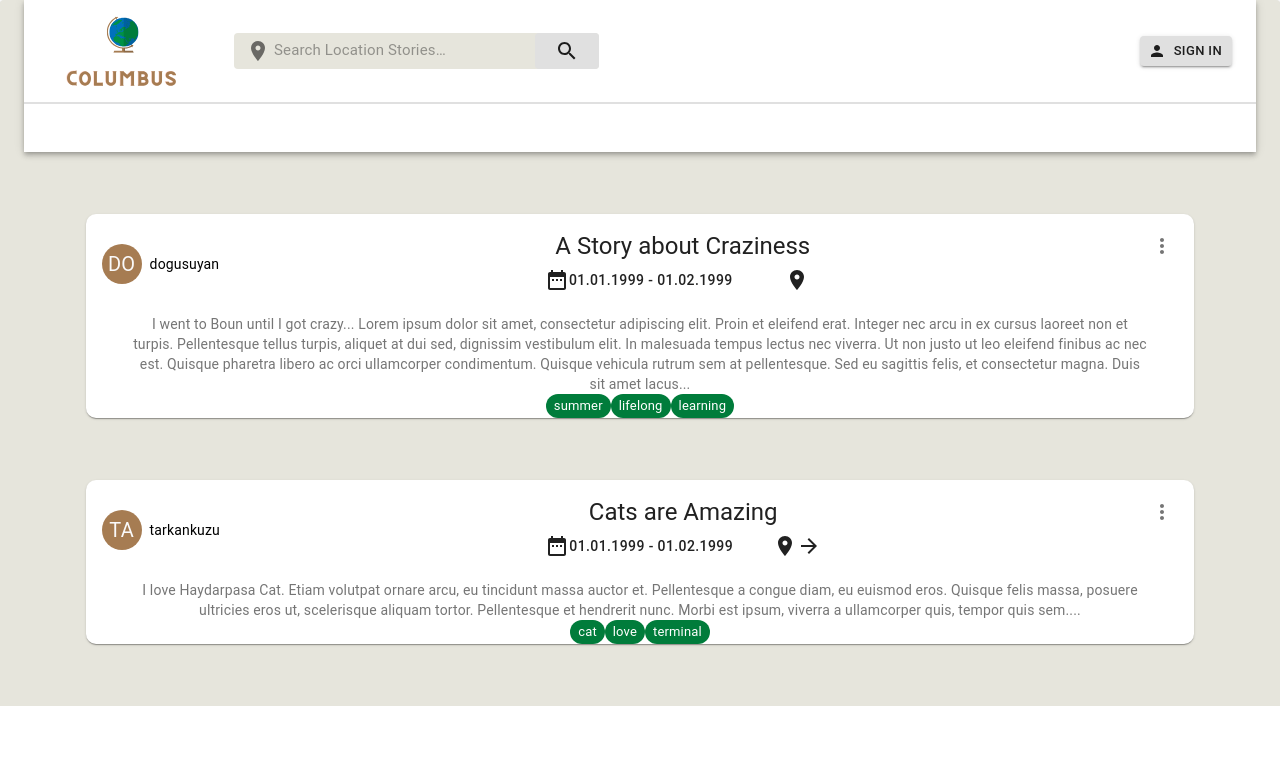
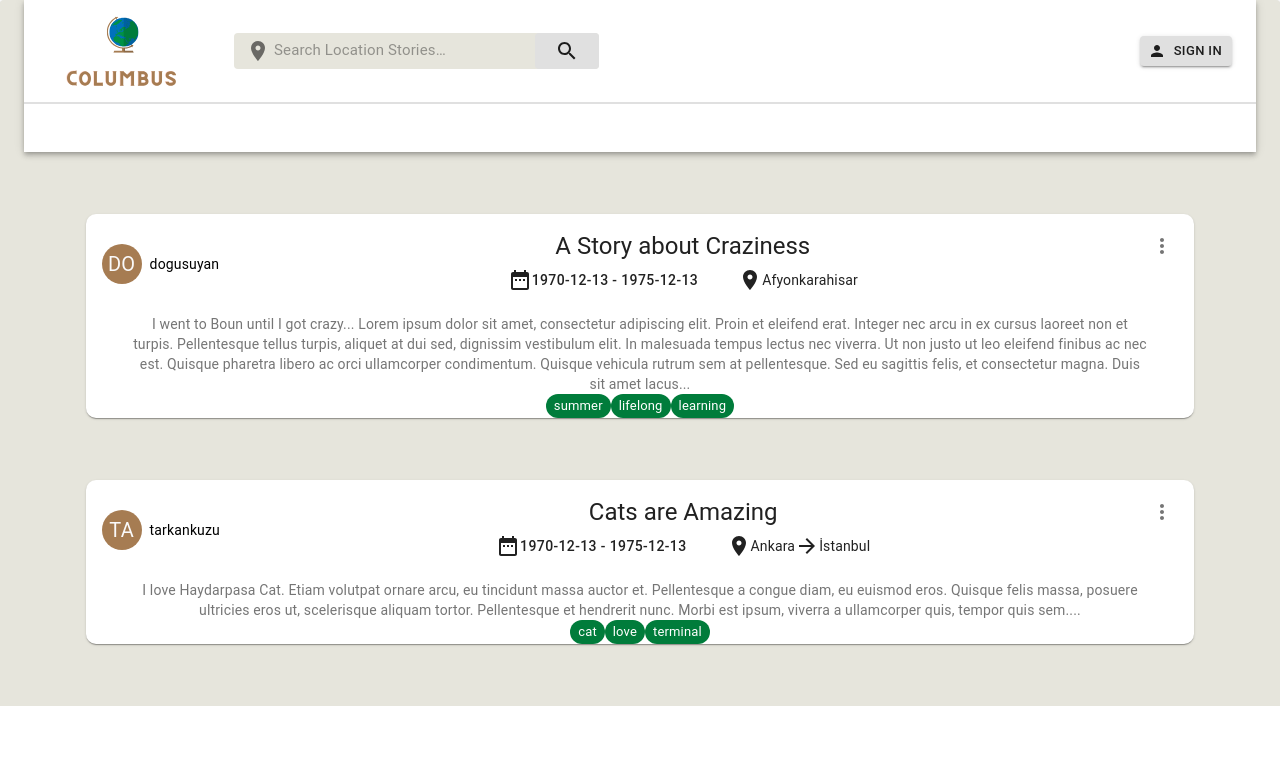
Before and after one commit to bounswe/2021SpringGroup7, a React (Create React App) app in the folder Columbus/frontend/: page /Home in a window 1280 px wide. Shown: the top 778 px of the page. Built offline with nearby package versions, Linux system fonts and the light colour scheme; what react-google-maps would draw is missing.

Commit message:
change dummy posts

```diff
--- a/Columbus/frontend/src/pages/Home/Home.constants.js
+++ b/Columbus/frontend/src/pages/Home/Home.constants.js
@@ -1,40 +1,42 @@
 export const post1 = {
     owner_username: 'dogusuyan',
+    story_id: 2,
+    user_id: 8,
     text: 'I went to Boun until I got crazy... Lorem ipsum dolor sit amet, consectetur adipiscing elit. Proin et eleifend erat. Integer nec arcu in ex cursus laoreet non et turpis. Pellentesque tellus turpis, aliquet at dui sed, dignissim vestibulum elit. In malesuada tempus lectus nec viverra. Ut non justo ut leo eleifend finibus ac nec est. Quisque pharetra libero ac orci ullamcorper condimentum. Quisque vehicula rutrum sem at pellentesque. Sed eu sagittis felis, et consectetur magna. Duis sit amet lacus euismod risus cursus feugiat vel eget lacus. Cras vulputate diam metus, a consectetur neque placerat eget. Nullam at urna et nulla facilisis semper. Nunc sed varius mauris. Aenean hendrerit sodales blandit. Cras euismod aliquet sem, vel accumsan dolor iaculis in. Etiam ac consectetur orci. Pellentesque tincidunt quam tellus, ac condimentum nisl commodo vitae. Integer commodo ante in mollis scelerisque. Nulla turpis est, tempor vitae ante a, posuere accumsan lectus. Praesent quis hendrerit ligula.',
-    time_start: '01.01.1999',
-    time_end: '01.02.1999',
+    time_start: "1970-12-13",
+    time_end: '1975-12-13',
     title: 'A Story about Craziness',
-    locations: ['Ankara'],
+    locations: [{ 'location': 'Afyonkarahisar' }],
     tags: ['summer', 'lifelong', 'learning'],
     multimedia: ['https://images.pexels.com/photos/207691/pexels-photo-207691.jpeg?auto=compress&cs=tinysrgb&dpr=2&h=650&w=940', 'https://images.pexels.com/photos/8264394/pexels-photo-8264394.jpeg?auto=compress&cs=tinysrgb&dpr=2&h=650&w=940', 'https://images.pexels.com/photos/3747505/pexels-photo-3747505.jpeg?auto=compress&cs=tinysrgb&dpr=2&h=650&w=940']
 }
 export const post2 = {
     owner_username: 'tarkankuzu',
     text: 'I love Haydarpasa Cat. Etiam volutpat ornare arcu, eu tincidunt massa auctor et. Pellentesque a congue diam, eu euismod eros. Quisque felis massa, posuere ultricies eros ut, scelerisque aliquam tortor. Pellentesque et hendrerit nunc.  Morbi est ipsum, viverra a ullamcorper quis, tempor quis sem.',
-    time_start: '01.01.1999',
-    time_end: '01.02.1999',
+    time_start: "1970-12-13",
+    time_end: '1975-12-13',
     title: 'Cats are Amazing',
-    locations: ['Ankara', 'İstanbul'],
+    locations: [{ 'location': 'Ankara' }, { 'location': 'İstanbul' }],
     tags: ['cat', 'love', 'terminal'],
     multimedia: ['https://images.pexels.com/photos/8264394/pexels-photo-8264394.jpeg?auto=compress&cs=tinysrgb&dpr=2&h=650&w=940', ]
 }
 export const post3 = {
     owner_username: 'tarkankuzu',
     text: 'I love Haydarpasa Cat. Etiam volutpat ornare arcu, eu tincidunt massa auctor et. Pellentesque a congue diam, eu euismod eros. Quisque felis massa, posuere ultricies eros ut, scelerisque aliquam tortor. Pellentesque et hendrerit nunc.  Morbi est ipsum, viverra a ullamcorper quis, tempor quis sem.',
-    time_start: '01.01.1999',
-    time_end: '01.02.1999',
+    time_start: "1970-12-13",
+    time_end: '1975-12-13',
     title: 'Cats are Amazing',
-    locations: ['Ankara', 'İstanbul', 'Edirne'],
+    locations: [{ 'location': 'Boğaziçi Üniversitesi Güney Kampüs' }, { 'location': 'İstanbul' }, { 'location': 'Edirne' }],
     tags: ['cat', 'love', 'terminal'],
     multimedia: []
 }
 export const post4 = {
     owner_username: 'tarkankuzu',
     text: 'I love Haydarpasa Cat. Etiam volutpat ornare arcu, eu tincidunt massa auctor et. Pellentesque a congue diam, eu euismod eros. Quisque felis massa, posuere ultricies eros ut, scelerisque aliquam tortor. Pellentesque et hendrerit nunc.  Morbi est ipsum, viverra a ullamcorper quis, tempor quis sem.',
-    time_start: '01.01.1999',
-    time_end: '01.02.1999',
+    time_start: "1970-12-13",
+    time_end: '1975-12-13',
     title: 'Cats are Amazing',
-    locations: ['Ankara', 'İstanbul', 'Edirne', 'Atina'],
+    locations: [{ 'location': 'Ankara' }, { 'location': 'İstanbul' }, { 'location': 'Edirne' }, { 'location': 'Atina' }],
     tags: ['cat', 'love', 'terminal'],
     multimedia: ['https://images.pexels.com/photos/8264394/pexels-photo-8264394.jpeg?auto=compress&cs=tinysrgb&dpr=2&h=650&w=940']
 }
```
